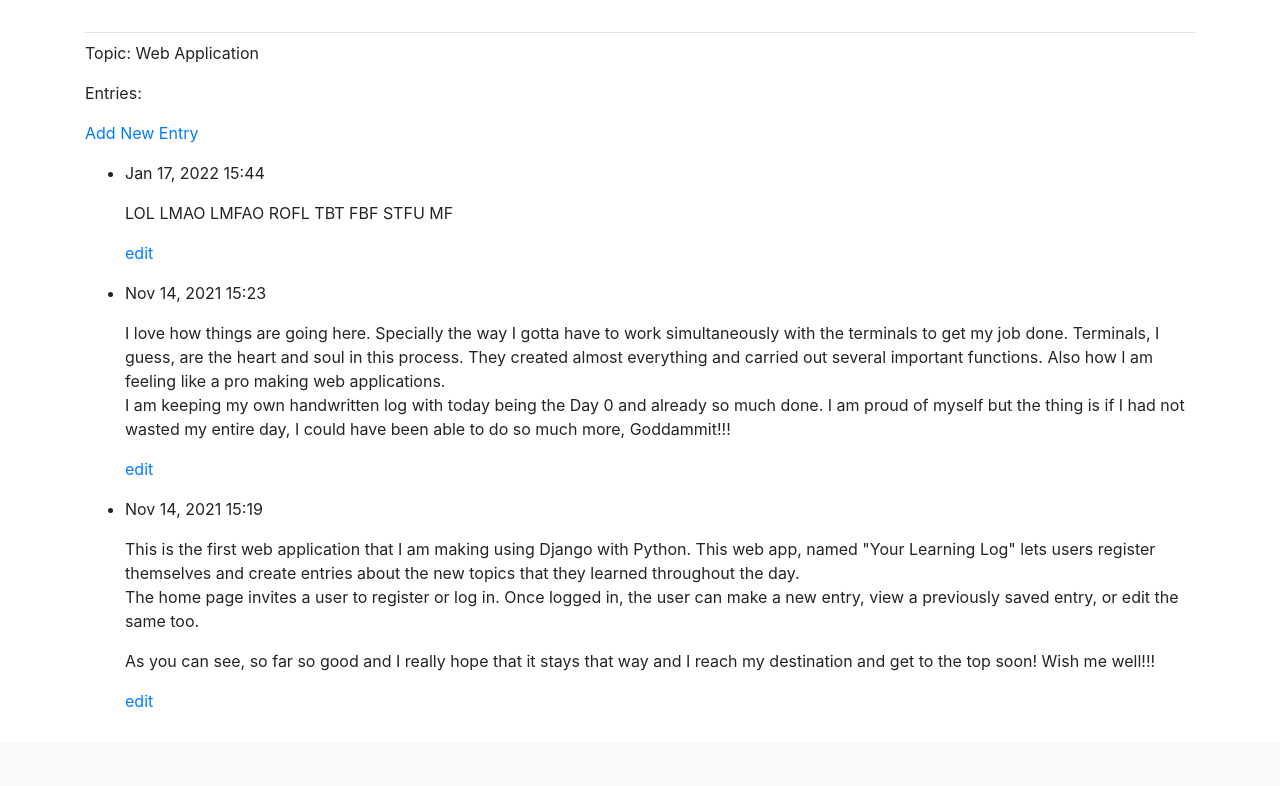
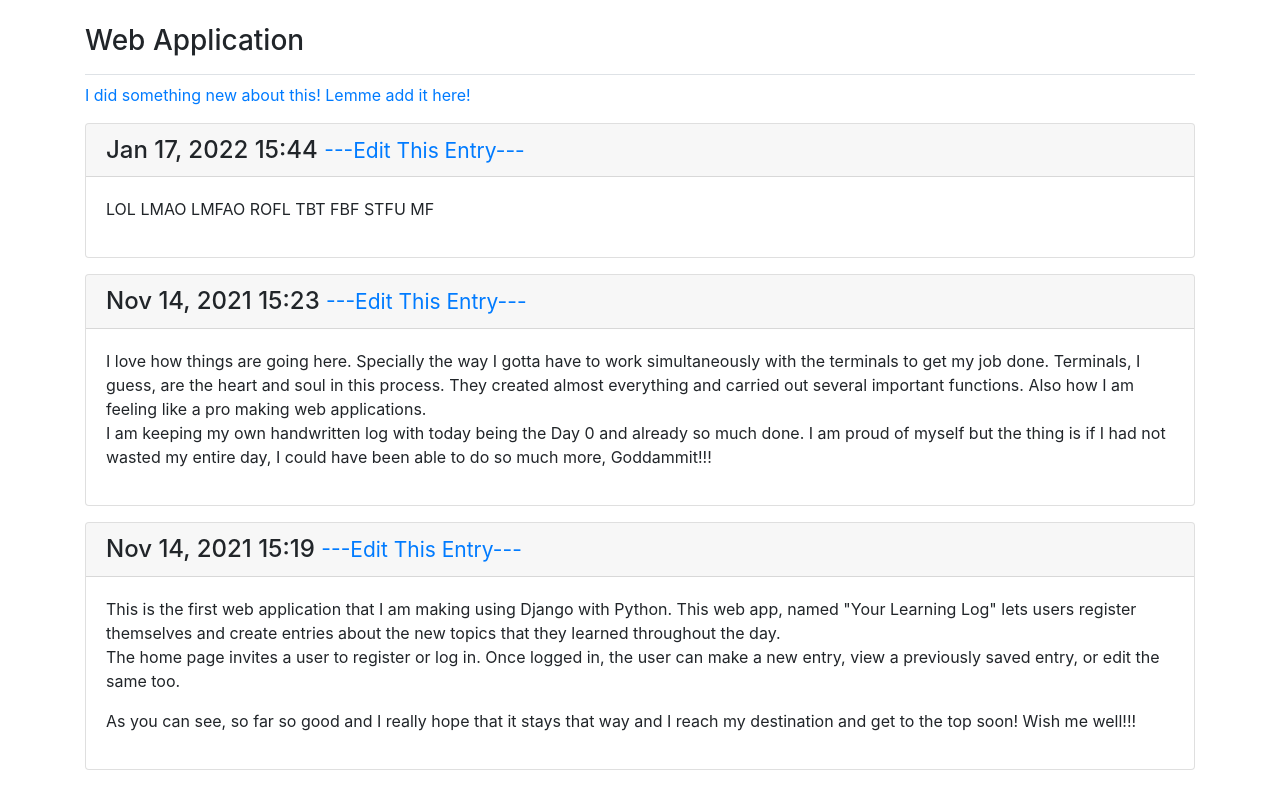
Before and after one commit to Zad-100/YourDailyLogProj, a Django app: page /topics/1/ in a window 1280 px wide. Shown: the part 58-844 px from the top of the page. Before the commit the page ends 765 px from the top, so only its background shows below. Run offline with Django 3.2, Linux system fonts and the light colour scheme; a user stored in the database is signed in; data comes from the database, SQL or seed files in the repository; both versions use the stored data as it was after the commit; some libraries are stand-ins or nearby versions.

Commit message:
Styled the entries page. Used the card selector to make two cards - one carries two elements: time stamp and link to edit the entry; another card contains body of the entry. Everything is going fine thus far. Though observed only one issue - the time stamp's time itself (and not the date of the time stamp) is being shown wrong. Almost as if the clock of the system is set wrong or something.

```diff
--- a/YourDailyLog_App/templates/yourdailylog_app/topic.html
+++ b/YourDailyLog_App/templates/yourdailylog_app/topic.html
@@ -7,52 +7,71 @@
 <!--Inherits from the base html file-->
 {% extends "yourdailylog_app/base.html" %}
 
+{% block page_header %}
+  <h3>
+    {{ topicName }}
+  </h3>
+{% endblock page_header %}
+
 {% block content %}
-
-  <p>Topic: {{ topicName }}</p>
-
-  <p>Entries:</p>
 
   <!--
     Including a link to the new_entry page from each topic page
   -->
   <p>
     <a href="{% url 'YourDailyLog_App:new_entry' topicName.id %}">
-      Add New Entry
+      I did something new about this! Lemme add it here!
     </a>
   </p>
 
   <!--
     Displaying the entries for the topics in chronological order
   -->
-  <ul>
   {% for entry in entries %}
 
-      <!--Show in bulleted lists-->
-      <li>
+    <!--
+      This card has two nested elements - one to hold the timestamp
+      and link to edit the entry, and other to hold the body of the
+      entry
+    -->
+    <div class="card mb-3">
+
+      <!--
+        This card-header contains the date the entry was made and a
+        link to edit the entry
+      -->
+      <h4 class="card-header">
 
         <!--First, display the Day, Date, Time-->
-        <p>
         {{ entry.dateAndTimeAdded|date:'M d, Y H:i' }}
-        </p>
+
+        <!--Makes the link a little smaller than the timestamp-->
+        <small>
+
+          <!--To edit the existing entry-->
+          <a href="{% url 'YourDailyLog_App:edit_entry' entry.id %}">
+            ---Edit This Entry---
+          </a>
+
+        </small>
+
+      </h4>
+
+      <!--
+        card-body places the text of the entry in a simple box on the card
+      -->
+      <div class="card-body">
 
         <!--After each entry give a line break-->
-        <p>
         {{ entry.entryText|linebreaks }}
-        </p>
 
-        <!--To edit the existing entry-->
-        <p>
-          <a href="{% url 'YourDailyLog_App:edit_entry' entry.id %}">
-            edit
-          </a>
-        </p>
-      </li>
+      </div>
+
+    </div>
 
   <!--If there are no entries under a particular topic-->
   {% empty %}
-      There are no entries for this topic yet.
+    <p>There are no entries for this topic yet.</p>
   {% endfor %}
-  </ul>
 
 {% endblock content %}
```
Also changed, not shown: db.sqlite3. Lines whose indentation alone changed are shown as unchanged.
